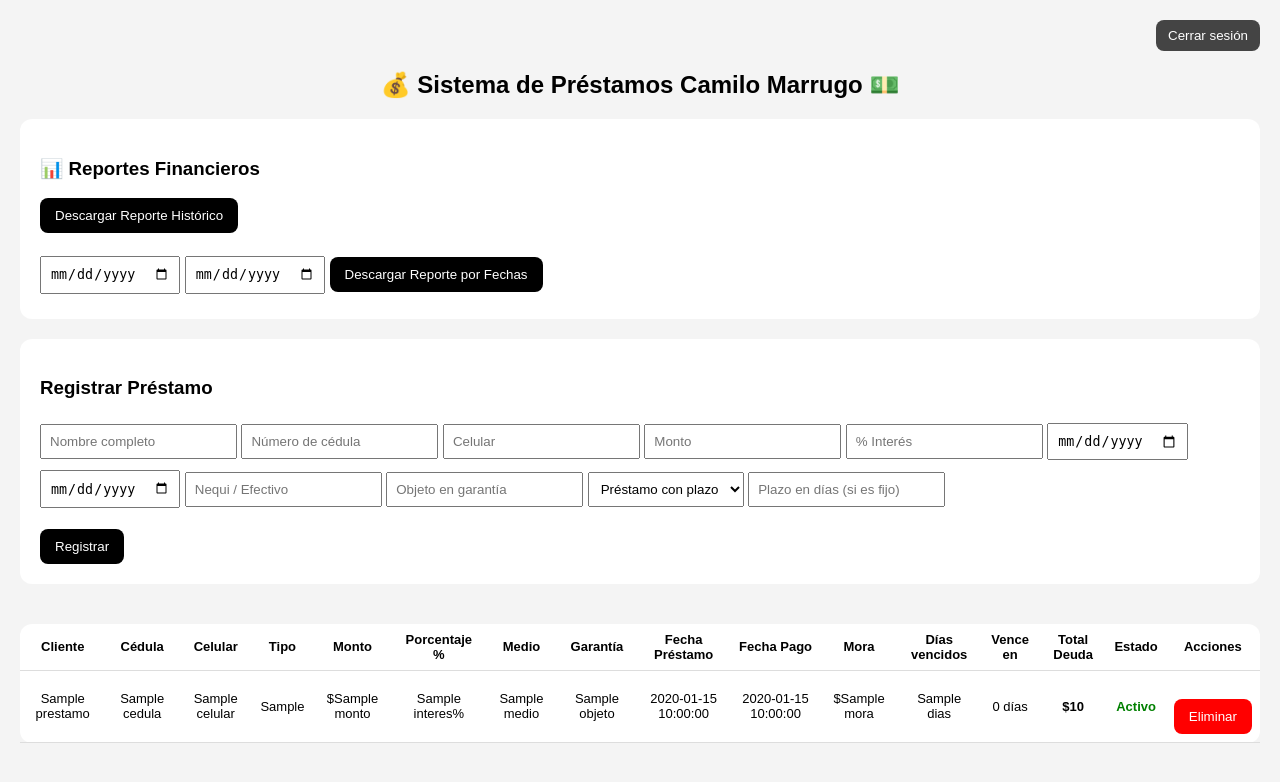
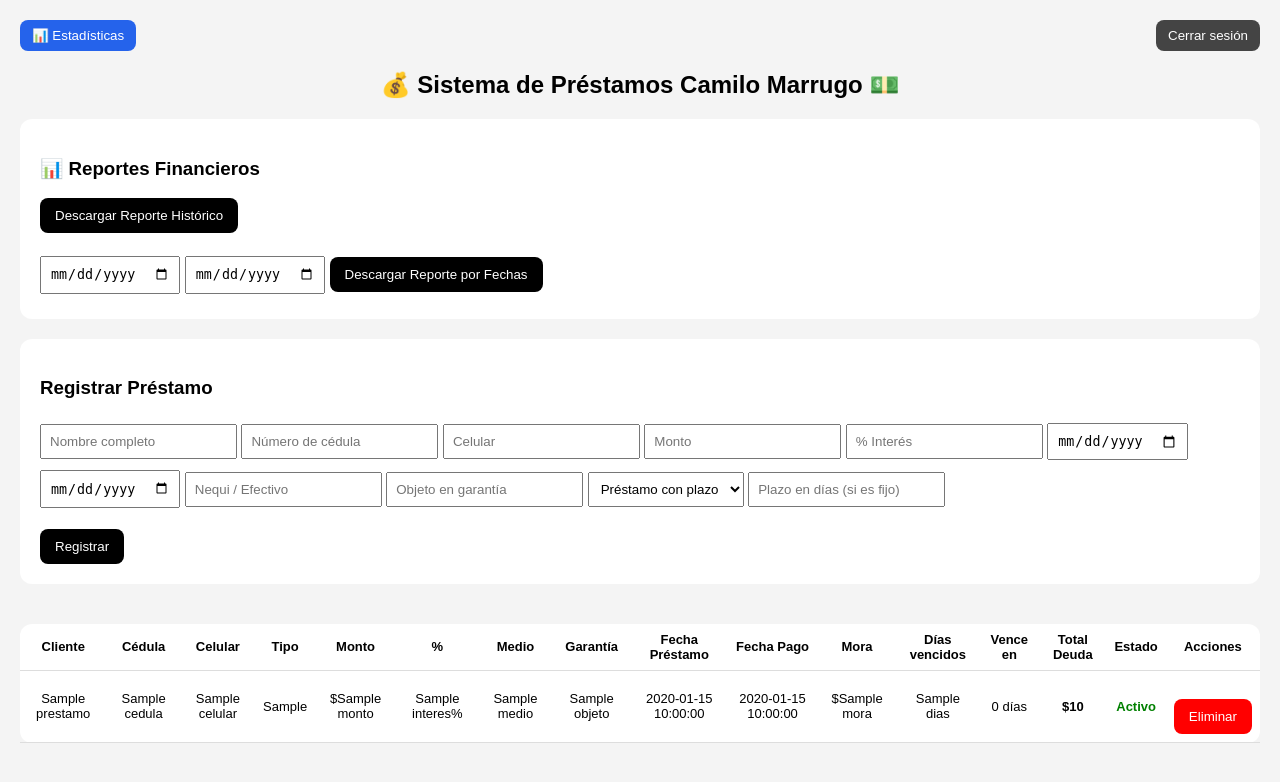
Before and after one commit to camilodiazbe/SistemaPrestamosC, a Flask app: template templates/index.html in a window 1280 px wide. Shown: the top 782 px of the page. Run offline with Flask 3, Linux system fonts and the light colour scheme; the template is opened without the code that fills it: most values are stand-ins (such as "Sample title", 1, 10 or a date in 2020); some libraries are stand-ins or nearby versions.

Commit message:
Agregando boton index

```diff
--- a/templates/index.html
+++ b/templates/index.html
@@ -1,9 +1,7 @@
 <!DOCTYPE html>
 <html>
-
 <head>
 <title>Sistema de Préstamos</title>
-
 <meta name="viewport" content="width=device-width, initial-scale=1.0">
 
 <style>
@@ -19,14 +17,33 @@ h2{
 }
 
 .top-bar{
-    text-align:right;
-    margin-bottom:10px;
+    display:flex;
+    justify-content:space-between;
+    align-items:center;
+    margin-bottom:15px;
+}
+
+.menu-left a{
+    text-decoration:none;
+    margin-right:10px;
+}
+
+.menu-btn{
+    background:#2563eb;
+    color:white;
+    padding:8px 12px;
+    border-radius:8px;
+    border:none;
+    cursor:pointer;
 }
 
 .logout-btn{
     background:#444;
-    width:auto;
     padding:8px 12px;
+    color:white;
+    border:none;
+    border-radius:8px;
+    cursor:pointer;
 }
 
 .card{
@@ -101,9 +118,19 @@ function calcularPreview(){
 <body>
 
 <div class="top-bar">
-    <a href="/logout">
-        <button class="logout-btn">Cerrar sesión</button>
-    </a>
+
+    <div class="menu-left">
+        <a href="/estadisticas">
+            <button class="menu-btn">📊 Estadísticas</button>
+        </a>
+    </div>
+
+    <div>
+        <a href="/logout">
+            <button class="logout-btn">Cerrar sesión</button>
+        </a>
+    </div>
+
 </div>
 
 <h2>💰 Sistema de Préstamos Camilo Marrugo 💵</h2>
@@ -160,7 +187,7 @@ function calcularPreview(){
 <th>Celular</th>
 <th>Tipo</th>
 <th>Monto</th>
-<th>Porcentaje %</th>
+<th>%</th>
 <th>Medio</th>
 <th>Garantía</th>
 <th>Fecha Préstamo</th>
```
